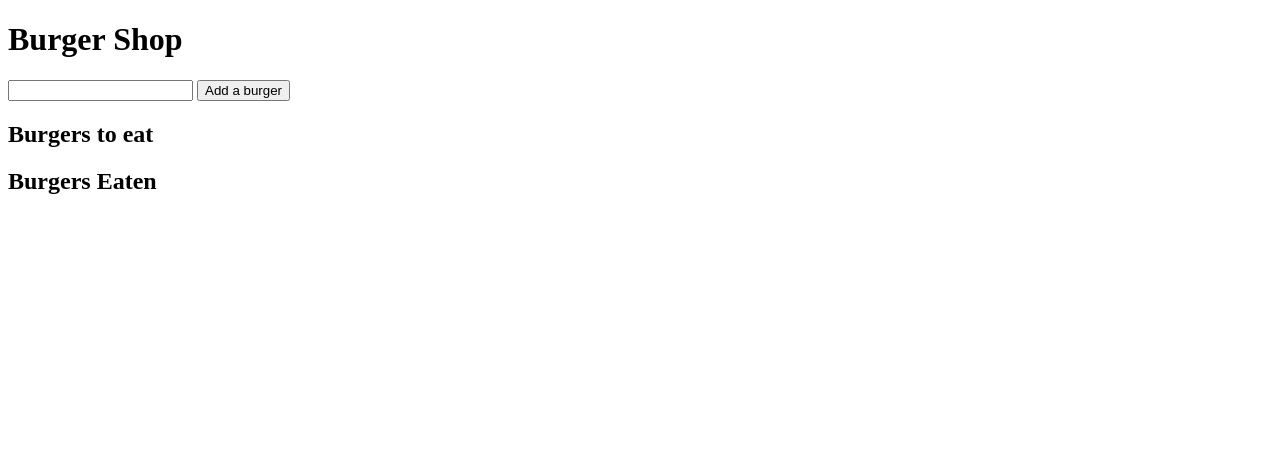
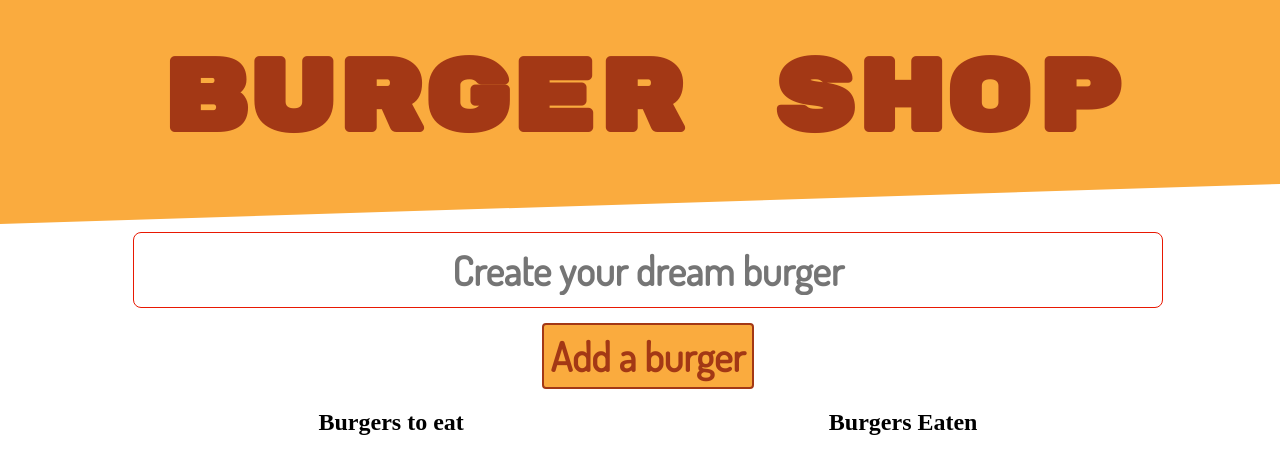
Before and after one commit to mattbeachey/sequelize-burger-shop, a website: page public/index.html in a window 1280 px wide. Drawn offline with nearby package versions, Linux system fonts and the light colour scheme; no server answers.

Commit message:
began styling

```diff
--- a/public/assets/script.js
+++ b/public/assets/script.js
@@ -1,10 +1,15 @@
+//left to do:
+//if user adds burger with no name, error message? or randomly generated burger name?
+
+
 const burgerInputEl = document.getElementById("burgerName")
 const burgerButtonEl = document.getElementById("addBurger")
 
 
 //add a burger
 burgerButtonEl.addEventListener("click", function () {
-    // alert(burgerInputEl.value)
+    if (burgerInputEl.value) {
+
         name = burgerInputEl.value
         axios.post('/api/burgers', {
             burgerName: name
@@ -15,11 +20,37 @@ burgerButtonEl.addEventListener("click", function () {
             .catch(function (error) {
                 console.log(error);
             });
+    } else {
+        // case if user doesn't enter a name for new burger
+        burgerInputEl.setAttribute("placeholder", "Please name your burger")
+    }
+})
+
+test = {id: 1, burgerName: "Good Burger", eaten: true}
+
+//function to alternate the class of the div holding each burger name based on the db entry's ID number
+function condimentSelect(burger){
+    console.log(burger)
+    if (burger%2 == 0){
+        if (burger%4 == 0){
+            return "condiment1"
+        } else {
+            return "condiment2"
+        }
+
+    }
+    else {
+        if ((--burger)%4 == 0){
+            return "condiment3"
+        } else {
+            return "condiment4"
+        }
+
+    }
+}
 
 
-})
-
-//display all burgers in uneaten/eaten collumns
+//displays all burgers depending on eaten status
 function displayBurgers() {
     axios.get('/api/burgers')
         .then(function (response) {
@@ -28,7 +59,7 @@ function displayBurgers() {
             })
             console.log(uneaten)
             const uneatenBurgersEl = document.getElementById("unEaten")
-            const uneatenBurgersStr = uneaten.map(burger => `<div class="burger-box">${burger.burgerName}<button onclick="eatBurger(${burger.id})"id="${burger.id}">Eat This Burger</button></div>`)
+            const uneatenBurgersStr = uneaten.map(burger => `<div class="${condimentSelect(burger.id)}">${burger.burgerName}<button onclick="eatBurger(${burger.id})"id="${burger.id}">Eat This Burger</button></div>`)
             console.log(uneatenBurgersStr)
             const burgersAndButtonsHTML = uneatenBurgersStr.join("<br>")
             uneatenBurgersEl.innerHTML = burgersAndButtonsHTML;
@@ -38,12 +69,16 @@ function displayBurgers() {
             })
             console.log(eaten)
             const eatenBurgersEl = document.getElementById("eaten")
-            const eatenBurgersStr = eaten.map(burger => `<div class="burger-box">${burger.burgerName}</div>`)
+            const eatenBurgersStr = eaten.map(burger => `<div class="${condimentSelect(burger.id)}">${burger.burgerName}</div>`)
             const eatenBurgersHTML = eatenBurgersStr.join("<br>")
             eatenBurgersEl.innerHTML = eatenBurgersHTML
         })
+        .catch(function (error) {
+            console.log(error);
+        });
 }
 
+//update individual db entry from uneaten to eaten and repopulate the uneaten and eaten burger lists
 function eatBurger(id) {
     console.log(id)
     axios.put(`/api/burgers/${id}`)
--- a/public/assets/style.css
+++ b/public/assets/style.css
@@ -0,0 +1,89 @@
+body {
+    /* background-color: rgba(71, 157, 255, 0.151); */
+}
+
+h1 {
+    font-size: 8vw;
+    color: 	#a33815;
+    /* font-family: 'Corben', cursive; */
+    font-family: 'Rubik Mono One', sans-serif;
+    z-index: 1;
+}
+
+.top-div {
+    position: absolute;
+    top: 0;
+    left: 0;
+    width: 0;
+    height: 23vh;
+    border-left: 100vw solid #faab3e;
+    border-bottom: 5vh solid transparent;
+    z-index: -1;
+}
+
+.title-box {
+    position: absolute;
+    top: 0;
+    left: 0;
+    width: 100vw;
+    height: 25vh;
+    display: flex;
+    justify-content: center;
+    align-items: center;
+}
+
+.container {
+    /* border: 2px solid black; */
+    width: 100vw;
+    position: absolute;
+    top: 29vh;
+    display: flex;
+    flex-direction: column;
+    align-items: center;
+}
+
+input {
+    /* transform: rotate(-2deg); */
+    width: 80vw;
+    height: 9vh;
+    font-size: 40px;
+    font-family: 'Dosis', sans-serif;
+    font-weight: 800;
+    border-radius: 8px;
+    border: 1px solid #e81802;
+    color: #e81802;
+    text-align: center;
+}
+
+.add-button {
+    font-size: 40px;
+    font-weight: 800;
+    font-family: 'Dosis', sans-serif;
+    background-color: #faab3e;
+    color: 	#a33815;
+    border-radius: 4px;
+    border: 2px solid #a33815;
+    margin-top: 15px;
+    padding: 6px;
+}
+
+.burger-box {
+    display: flex;
+    justify-content: space-around;
+    width: 80vw;
+
+}
+
+.burger {
+    display: flex;
+    flex-direction: column;
+    align-items: center;
+
+}
+
+@media screen and (max-width: 700px) {
+    h1 {
+        font-size: 14vw;
+        text-align: center;
+    }
+}
--- a/public/index.html
+++ b/public/index.html
@@ -1,22 +1,38 @@
 <!DOCTYPE html>
 <html lang="en">
+
 <head>
     <meta charset="UTF-8">
     <meta name="viewport" content="width=device-width, initial-scale=1.0">
     <meta http-equiv="X-UA-Compatible" content="ie=edge">
+    <link href="https://fonts.googleapis.com/css?family=Dosis|Rubik+Mono+One&display=swap" rel="stylesheet">
     <link rel="stylesheet" href="./assets/style.css">
     <title>Burger Shop</title>
 </head>
+
 <body>
-    <h1>Burger Shop</h1>
-    <input id="burgerName">
-    <button id="addBurger">Add a burger</button>
-    <h2>Burgers to eat</h2>
-    <div id="unEaten"></div>
-    <h2>Burgers Eaten</h2>
-    <div id="eaten"></div>
+    <div class="top-div"></div>
+    <div class="title-box">
+        <h1>Burger Shop</h1>
+    </div>
+
+    <div class="container">
+        <input id="burgerName" placeholder="Create your dream burger">
+        <button id="addBurger" class="add-button">Add a burger</button>
+        <div class="burger-box">
+            <div class="burger">
+                <h2>Burgers to eat</h2>
+                <div id="unEaten"></div>
+            </div>
+            <div class="burger">
+                <h2>Burgers Eaten</h2>
+                <div id="eaten"></div>
+            </div>
+        </div>
+    </div>
 
     <script src="https://unpkg.com/axios/dist/axios.min.js"></script>
     <script src="./assets/script.js"></script>
 </body>
+
 </html>
```
Also changed, not shown: routes/api-routes.js (+1 -8 lines). Lines whose indentation alone changed are shown as unchanged.
